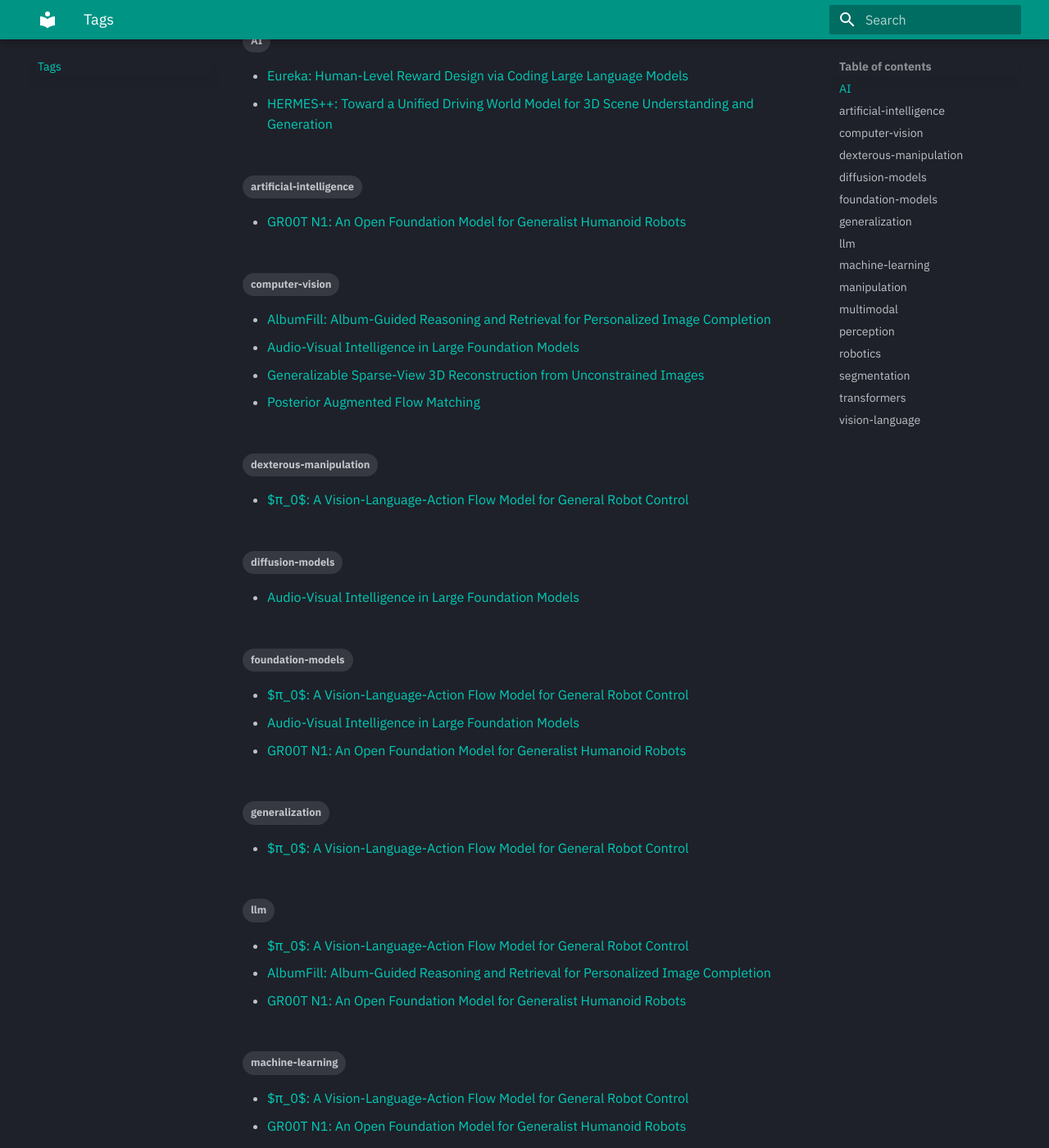
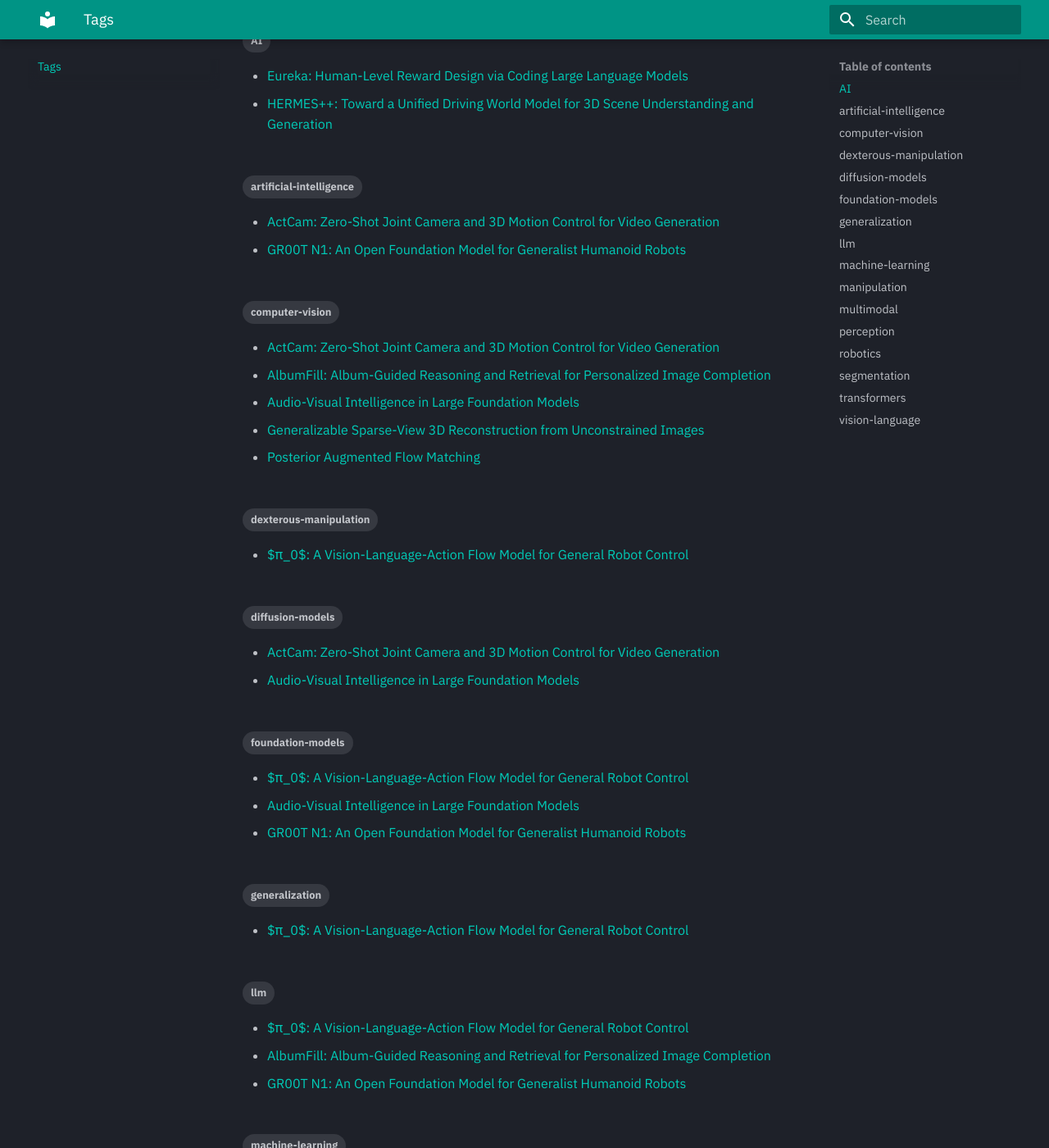
Before and after one commit to davidlai0522/JarvisForResearchers, an MkDocs documentation site: the page built from docs/tags.md, in a window 1280 px wide and 1400 px high, scrolled down 201 px. Shown: the whole window at 82% size. Built offline with MkDocs 1.6.1 and Material for MkDocs 9.7.7, drawn with Linux system fonts in a browser that asks for light colours; some of the changed lines change nothing that is shown; some of the changed text lies outside the part shown.

Commit message:
feat: new post — ActCam: Zero-Shot Joint Camera and 3D Motion Control for Vid

````diff
--- /dev/null
+++ b/docs/posts/2026-05-09-actcam-zero-shot-joint-camera-and-3d-motion-control-for-vide.md
@@ -0,0 +1,95 @@
+---
+title: "ActCam: Zero-Shot Joint Camera and 3D Motion Control for Video Generation"
+date: 2026-05-09
+authors:
+  - JarvisForResearchers Bot
+tags:
+  - computer-vision
+  - artificial-intelligence
+  - machine-learning
+  - diffusion-models
+categories:
+  - Computer Vision
+description: >
+  ActCam is a zero-shot, training-free framework that achieves joint control over character motion and camera trajectory in image-conditioned video generation by constructing camera-aligned pose and depth conditioning signals.
+---
+
+> *Generated by JarvisForResearchers Bot on 2026-05-09*
+
+## TL;DR
+ActCam is a training-free framework that achieves joint control over character motion and camera trajectory in image-conditioned video generation by constructing camera-aligned pose and depth conditioning signals.
+
+## The Problem
+Controlling both the subject's acting performance and the camera movements (trajectory, parallax, viewpoint changes) simultaneously in video generation remains largely unexplored. Furthermore, existing 2D motion controls become ambiguous under moving cameras because the same 2D signal can correspond to multiple 3D motions. Prior work has shown that Uni3C requires custom architecture and ad-hoc finetuning, which is expensive and limitedly transferable. Crucially, most existing methods fail to solve the joint requirement of controlling an articulated performance while enforcing a non-trivial camera trajectory.
+
+## Key Contributions
+ActCam introduces three primary contributions:
+1. **Zero-shot joint control:** ActCam is a training-free method for joint acting-motion and camera-trajectory control in image-conditioned video generation.
+2. **Condition construction for joint control:** A novel geometry-grounded conditioning pipeline that aligns motion (pose) and scene geometry (depth) to the target camera while preventing static/dynamic interference via reference-character removal, geometry-aware placement, and depth alignment.
+3. **Two-phase conditioning pipeline:** A two-phase inference pipeline that adapts the conditioning information depending on the denoising step, leading to a flexible conditioning that preserves dynamic aspects of the scene.
+
+## How It Works
+
+![Please provide the figure you would like me to analyze.](../assets/figures/2605.06667/fig_p1_c1.jpg)
+*Fig. 1. Overview. ActCam enables zero-shot joint control of acting motion and camera motion for single-image video generation from a reference image,
+assuming only widespread conditioning capability of the backbone model on depth and keypoints. Given a reference image, an acting video representing t*
+
+ActCam operates entirely at inference time by constructing camera-aligned conditioning signals for a pretrained video diffusion backbone (such as VACE). The process begins by estimating a background-only depth map ($D_{bg}$) by inpainting the character out of the reference image ($I_{ref}$). A 3D background mesh is subsequently built from $D_{bg}$. The dynamic actor motion is recovered from the acting video ($V_{act}$) using a monocular 3D human motion estimator (GVHMR). Next, scene transfer aligns the character into the background 3D mesh using weighted centroids and an affine transformation. Finally, two control signals—a depth+pose condition and a pose-only condition—are rasterized under the target camera trajectory ($C$). These signals are fed into the diffusion model using a two-phase conditioning schedule: early steps utilize depth+pose, and later steps use pose-only guidance.
+
+### Reference Image ($I_{ref}$)
+This input defines the target character identity and the environment appearance that the generated video must adhere to.
+
+### Acting Video ($V_{act}$)
+This video provides the ground truth for the desired performance motion that the subject must exhibit in the output video.
+
+### Target Camera Trajectory ($C$)
+This is a per-frame sequence specifying the camera's intrinsic parameters ($K_\tau$) and extrinsic parameters ($R_\tau, t_\tau$) for every frame of the target video.
+
+### Monocular Depth Estimator (MoGe)
+MoGe is employed to estimate the reference depth map ($D_{ref}$) directly from the input reference image ($I_{ref}$).
+
+### Inpainting Process
+This process is critical for disentangling the scene. It is used to remove the character from $I_{ref}$ to extract a background-only depth map ($D_{bg}$), thereby isolating the static scene geometry.
+
+### Scene Transfer
+This component handles the integration of the character into the static environment. It aligns the character into the background 3D mesh by finding a new position while preserving pixel reprojection fidelity, utilizing an importance weighting function $w(u, v) = \exp(-\text{dist}(x_{ref}^{u,v}, M))$.
+
+### 4D Motion Recovery (GVHMR)
+GVHMR is utilized to recover the articulated state $S_\tau$ from the input acting video ($V_{act}$), providing the temporal evolution of the character's pose.
+
+### Character 3D Fitting
+This step aligns the dynamic poses $S$ recovered from $V_{act}$ with the assembled background 3D scene. This is achieved via a least squares estimation based on a rigid transformation applied at time $\tau=0$.
+
+### Rasterization Operator ($R_C$)
+This operator is responsible for generating the dense control signals. It renders the animated skeleton ($\hat{S}_\tau$) and the background 3D mesh under the specific target camera viewpoint $C$.
+
+### Two-Phase Conditioning Schedule
+This schedule dictates how the control signals are injected into the diffusion process. Early denoising steps condition on the combined depth+pose signal for strong camera control, while later steps transition to pose-only guidance for refinement.
+
+## Results
+| Metric | Value | Baseline | Source |
+| :--- | :--- | :--- | :--- |
+| Camera adherence and motion fidelity | Improves compared to pose-only control and other pose+camera methods | Pose-only control and other pose+camera methods | Abstract |
+| Preference in human evaluations | Preferred | Not specified | Abstract |
+
+## Why This Matters
+ActCam provides a practical solution for complex, multi-modal video synthesis tasks without incurring the high cost of model retraining. By systematically constructing camera-aligned conditioning signals—specifically by disentangling static scene geometry from dynamic character motion—it overcomes the ambiguity inherent in using 2D motion cues under arbitrary camera movements. The staged guidance approach further ensures that the diffusion model receives appropriate constraints at the right temporal stage, leading to more coherent and controllable outputs.
+
+## Limitations & Open Questions
+The method's efficacy is contingent upon the backbone model possessing robust conditioning capabilities for both depth maps and keypoints. Furthermore, the sequential nature of the pipeline, involving multiple estimation passes (such as $D_{ref}$ and $D_{bg}$), introduces potential for 3D space inconsistencies if the scene transfer mechanism does not perfectly resolve these discrepancies.
+
+---
+
+## Citation
+
+**Paper:** [2605.06667](https://arxiv.org/abs/2605.06667)
+
+```bibtex
+@article{260506667,
+  title   = {ActCam: Zero-Shot Joint Camera and 3D Motion Control for Video Generation},
+  author  = {Omar El Khalifi and Thomas Rossi and Oscar Fossey and Thibault Fouque and Ulysse Mizrahi and Philip Torr et al.},
+  journal = {arXiv preprint arXiv:2605.06667},
+  year    = {2026},
+  url     = {https://arxiv.org/abs/2605.06667}
+}
+```
--- a/docs/posts/index.md
+++ b/docs/posts/index.md
@@ -3,6 +3,12 @@
 AI-generated summaries of top robotics and ML papers, powered by Gemma 4 running locally.
 
 ---
+
+## [ActCam: Zero-Shot Joint Camera and 3D Motion Control for Video Generation](2026-05-09-actcam-zero-shot-joint-camera-and-3d-motion-control-for-vide/)
+
+*2026-05-09*
+
+ActCam is a zero-shot, training-free framework that achieves joint control over character motion and camera trajectory in image-conditioned video generation by constructing camera-aligned pose and depth conditioning signals.
 
 ## [Audio-Visual Intelligence in Large Foundation Models](2026-05-07-audio-visual-intelligence-in-large-foundation-models/)
 
--- a/mkdocs.yml
+++ b/mkdocs.yml
@@ -6,6 +6,7 @@
   - Home: index.md
   - Research Digest:
     - Overview: posts/index.md
+    - "ActCam: Zero-Shot Joint Camera and 3D Motion Control for Video Generation": posts/2026-05-09-actcam-zero-shot-joint-camera-and-3d-motion-control-for-vide.md
     - "Audio-Visual Intelligence in Large Foundation Models": posts/2026-05-07-audio-visual-intelligence-in-large-foundation-models.md
     - "AlbumFill: Album-Guided Reasoning and Retrieval for Personalized Image Completion": posts/2026-05-06-albumfill-album-guided-reasoning-and-retrieval-for-personali.md
     - "Posterior Augmented Flow Matching": posts/2026-05-05-posterior-augmented-flow-matching.md
````
Also changed, not shown: docs/assets/figures/2605.06667/fig_p1_c1.jpg (added).
